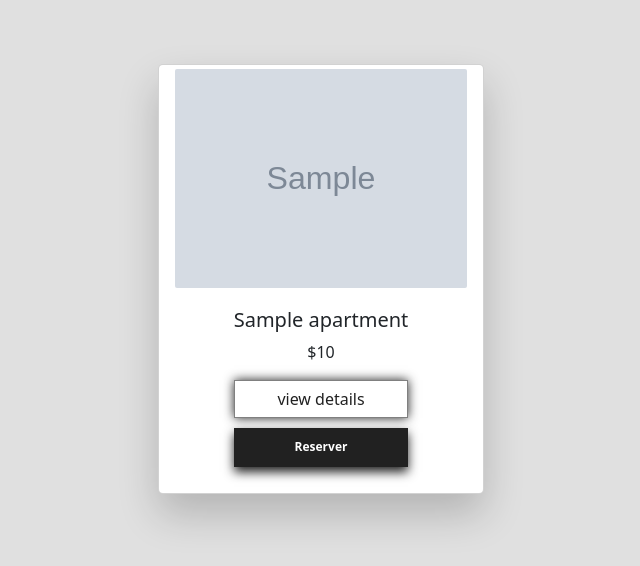
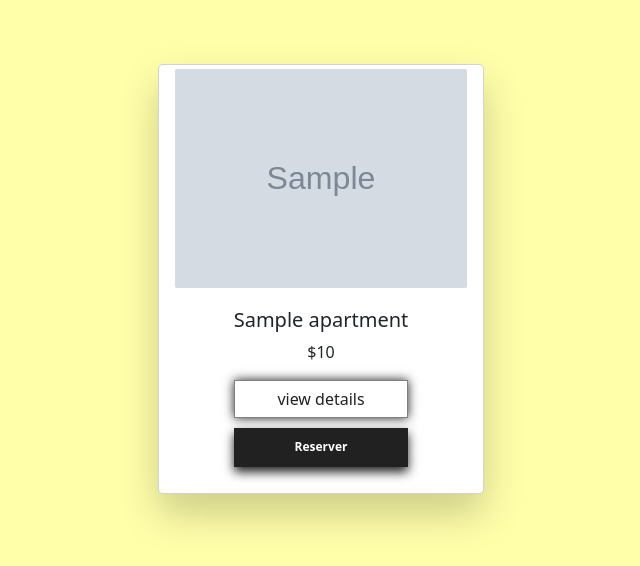
Before and after one commit to Kanisse/location_appart, a PHP site: page /acceuil.php in a window 1280 px wide. Shown: the top 566 px of the page, without its empty margins (319-959 px from the left). Run offline with PHP 8.4, Linux system fonts and the light colour scheme; tables that the repository leaves empty or names only in its code hold one stand-in row (values such as "Sample post"); grey boxes marked "Sample" are stand-in pictures.

Commit message:
background

```diff
--- a/acceuil.php
+++ b/acceuil.php
@@ -11,7 +11,7 @@ include("db.php");
    <link href="https://cdn.jsdelivr.net/npm/bootstrap@5.3.6/dist/css/bootstrap.min.css" rel="stylesheet" integrity="sha384-4Q6Gf2aSP4eDXB8Miphtr37CMZZQ5oXLH2yaXMJ2w8e2ZtHTl7GptT4jmndRuHDT" crossorigin="anonymous">
 <style>
   body{
-    background:#E0E0E0;
+    background-color:#FFA;
 }
 .details {
             border: 1.5px solid grey;
```
